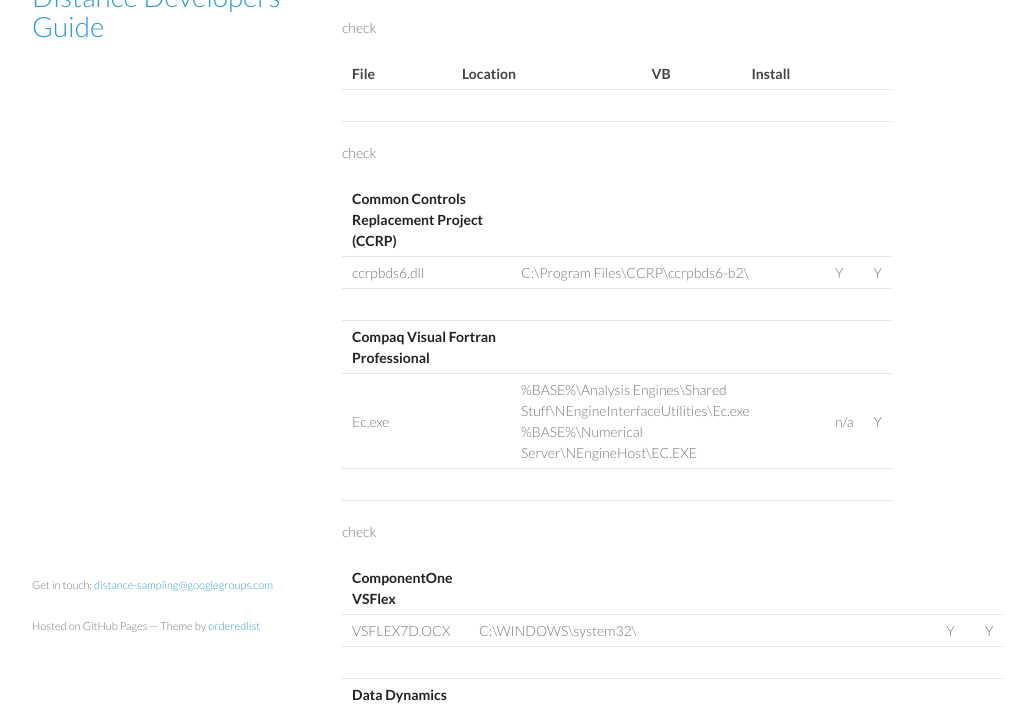
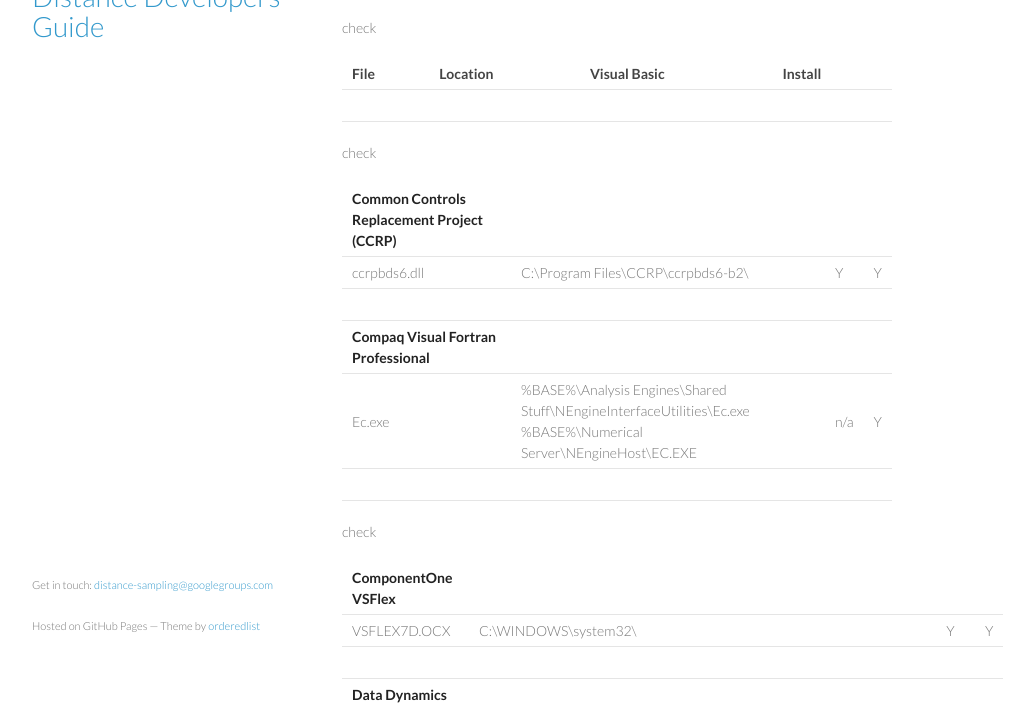
Before and after one commit to softwaresaved/distance-consultancy, a Jekyll site: the page built from architecture/SourceCodeAndBinaries.md, in a window 1280 px wide and 900 px high, scrolled down 6308 px, cut to the strip 195-900 px from the top of the window. Shown: the whole strip, without its empty margins (178-1212 px from the left). Built offline with Jekyll 4.4.1, drawn with Linux system fonts in a browser that asks for light colours.

Commit message:
Checking formatting

```diff
--- a/architecture/SourceCodeAndBinaries.md
+++ b/architecture/SourceCodeAndBinaries.md
@@ -171,8 +171,8 @@
 
 check
 
-| File | Location | VB | Install |
-| ---- | -------- | -- | ------- |
+| File | Location | Visual Basic | Install |
+| ---- | -------- | ------------ | ------- |
 | | | | |
 
 check
```
